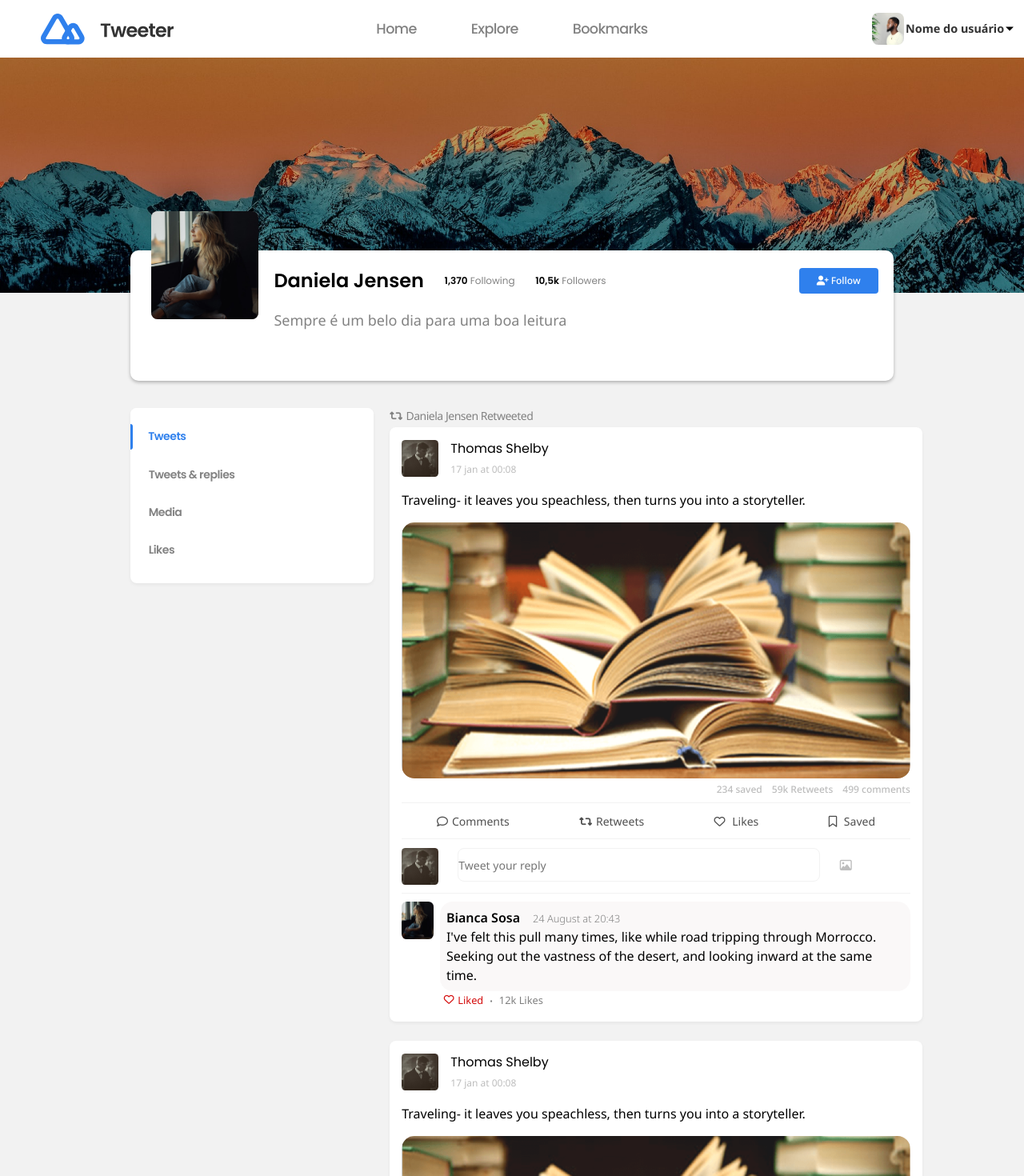
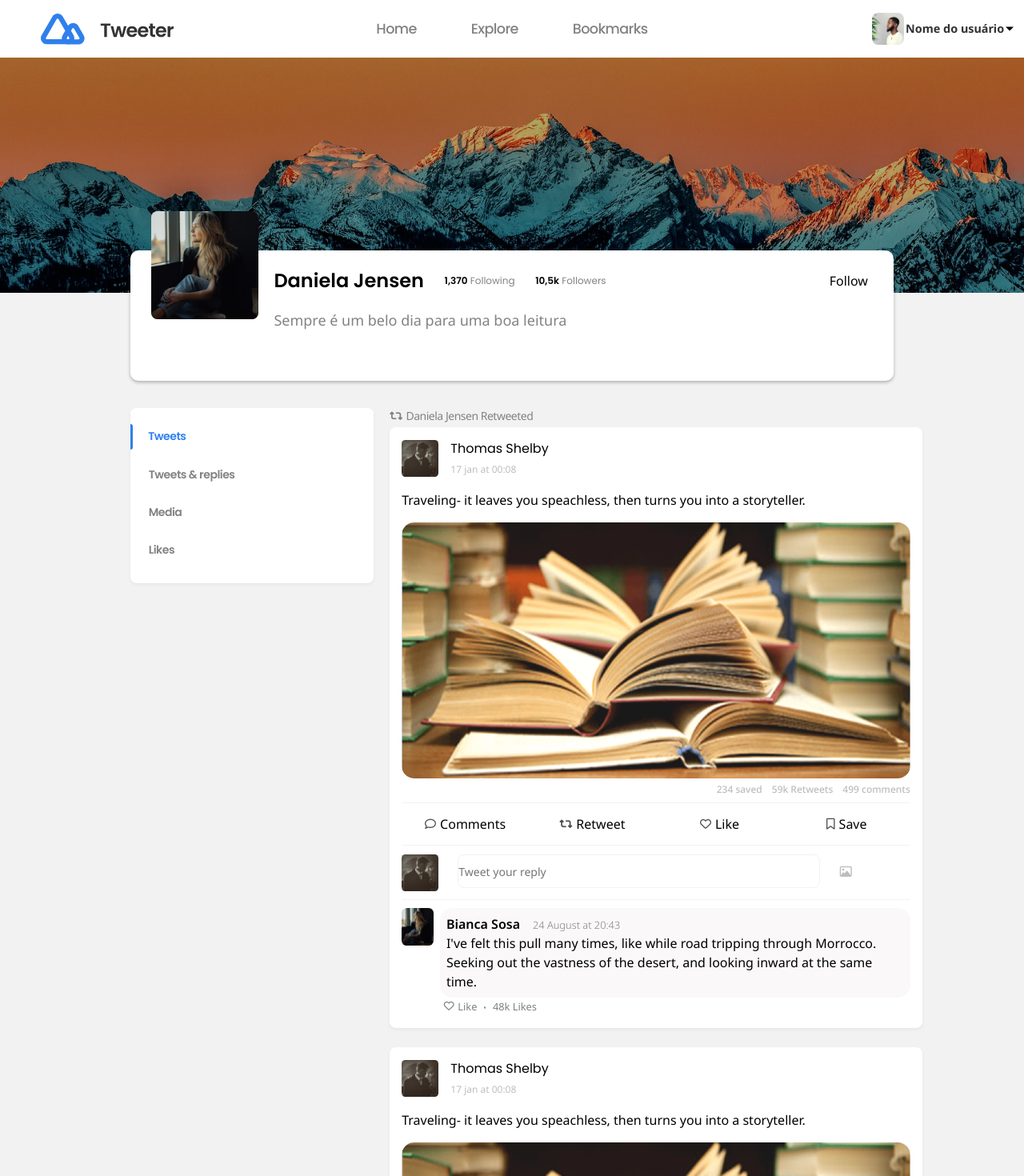
Before and after one commit to Sintese-Jr/twitter-clone-frontend, a React (Create React App) app in the folder projetotreinee/: page /perfil in a window 1280 px wide. Shown: the top 1470 px of the page at 80% size. Built offline with nearby package versions, Linux system fonts and the light colour scheme.

Commit message:
Criado botao tweet, adicionada interatividade em botoes

```diff
--- a/projetotreinee/src/components/QuemSeguir/SugestaoSeguir.js
+++ b/projetotreinee/src/components/QuemSeguir/SugestaoSeguir.js
@@ -5,6 +5,13 @@ import React, { useState } from 'react';
 
 export default function SugestaoSeguir({fotoPerfil, nome, seguidores,bio, fotoFundo}) {
     const [seguindo, setSeguindo] = useState(false);
+
+    function handleClick()
+    {
+        if(seguindo === false)setSeguindo(true);
+        else setSeguindo(false);
+    }
+
     return (
         <div className="SugestaoSeguir">
             <hr />
@@ -14,12 +21,9 @@ export default function SugestaoSeguir({fotoPerfil, nome, seguidores,bio, fotoFu
                     <div className="Nome">{nome}</div>
                     <div className="Seguidores">{seguidores} seguidores</div>
                 </div>
-                <div className='Botao' onClick={()=>{
-                    if(seguindo === false)setSeguindo(true);
-                    else setSeguindo(false);
-                }}>
+                <div className='Botao' onClick={handleClick} >
                     {seguindo === false && <BotaoAzulPequeno  icone='fa-solid fa-user-plus' texto='Seguir' />}
-                    {seguindo === true && <BotaoAzulPequeno  icone='fa-solid fa-user-check' texto='Seguindo' />}
+                    {seguindo === true && <BotaoAzulPequeno  texto='Seguindo' />}
                 </div>
             </div>
             <div>
--- a/projetotreinee/src/components/RespostaTweet/RespostaTweet.js
+++ b/projetotreinee/src/components/RespostaTweet/RespostaTweet.js
@@ -1,4 +1,4 @@
-import React from "react";
+import React, { useState } from "react";
 import "../../styles/respostaTweet.css";
 import FotoPerfil from './RespostaTweetComponents/FotoPerfil';
 import EspacoResposta from './RespostaTweetComponents/EspacoResposta';
@@ -6,10 +6,16 @@ import EspacoLikes from './RespostaTweetComponents/EspacoLikes';
 import imgSrc from './images/fotoPerfil.jpg'
 
 export default function RespostaTweet(props) {
+    const [curtiu, setCurtiu] = useState(false);
+
+    function handleClick() {
+        if (curtiu) setCurtiu(false);
+        else setCurtiu(true);
+    }
 
     return (
         <div className="respostaTweet">
-            <FotoPerfil imgSrc={imgSrc}/>
+            <FotoPerfil imgSrc={imgSrc} />
             <div className="respostaELikes">
                 <EspacoResposta
                     nome="Bianca Sosa"
@@ -17,11 +23,10 @@ export default function RespostaTweet(props) {
                     texto="I've felt this pull many times, like while road tripping through Morrocco.
                     Seeking out the vastness of the desert, and looking inward at the same time."
                 />
-                <EspacoLikes
-                    liked="liked"
-                    textoLiked="Liked"
-                    qtdLikes="12k"
-                />
+                <div className="botaoLike"  onClick={handleClick}>
+                    {curtiu === false && <EspacoLikes liked="notLiked" qtdLikes="48k" textoLiked="Like" />}
+                    {curtiu === true && <EspacoLikes liked="liked" qtdLikes="48k" textoLiked="Liked" />}
+                </div>
             </div>
         </div>
     );
--- a/projetotreinee/src/components/Tweet/Tweet.js
+++ b/projetotreinee/src/components/Tweet/Tweet.js
@@ -1,19 +1,36 @@
-import React from "react";
+import React, { useState } from 'react';
 import "../../styles/Tweet.css"
 import Perfil from "./images/perfil.jpg"
 import Post from "./images/imagemPost.png"
 import RespostaTweet from "../RespostaTweet/RespostaTweet"
-import {Link} from "react-router-dom"
+import { Link } from "react-router-dom"
+import BotaoTweet from '../utilities/BotaoTweet';
 
 export default function Tweet() {
+    const [curtiu, setCurtiu] = useState(false);
+    const [retweetou, setRetweet] = useState(false);
+    const [salvou, setSalvou] = useState(false);
 
+    function handleClickRetweet() {
+        if (retweetou) setRetweet(false);
+        else setRetweet(true);
+    }
+    function handleClickCurtir() {
+        if (curtiu) setCurtiu(false);
+        else setCurtiu(true);
+    }
+
+    function handleClickSalvou() {
+        if (salvou) setSalvou(false);
+        else setSalvou(true);
+    }
     return (
         <div className="tweet">
             <div className="conteudoPost">
                 <Link to="/perfil">
                     <div className="header-post">
                         <div className="avatar">
-                            <img src={Perfil}/>
+                            <img src={Perfil} alt="Foto de perfil" />
                         </div>
                         <div className="userPost">
                             <h4>Thomas Shelby</h4>
@@ -22,26 +39,38 @@ export default function Tweet() {
                     </div>
                 </Link>
                 <p className="textoPost">Traveling- it leaves you speachless, then turns you into a storyteller.</p>
-                <div className = "imagemPost">
-                    <img src={Post}/>
+                <div className="imagemPost">
+                    <img src={Post} alt="Imagem do post" />
                     <span>499 comments</span>
                     <span>59k Retweets</span>
                     <span>234 saved</span>
                 </div>
-                <div className = "iconesPost">
-                    <div><i className="far fa-comment"></i><span>Comments</span> </div>
-                    <div><i className="fa-solid fa-retweet"></i><span>Retweets</span></div>
-                    <div><i className="fa-regular fa-heart"></i><span> Likes</span></div>
-                    <div><i className="fa-regular fa-bookmark"></i><span> Saved</span></div>
+                <div className="iconesPost">
+
+                    <BotaoTweet icone="far fa-comment" texto="Comments" alt="Comentarios" />
+
+                    <div onClick={handleClickRetweet} className="retweet">
+                        {retweetou === false && <BotaoTweet icone="fa-solid fa-retweet" texto="Retweet" alt="Retweet" />}
+                        {retweetou === true && <BotaoTweet className="retweeted" icone="fa-solid fa-retweet" cor="verde" texto="Retweeted" alt="Retweeted" />}
+                    </div>
+                    <div onClick={handleClickCurtir}>
+                        {curtiu === false && <BotaoTweet icone="fa-regular fa-heart" texto="Like" alt="Likes" />}
+                        {curtiu === true && <BotaoTweet icone="fa-regular fa-heart" cor="vermelho" texto="Liked" alt="Liked" />}
+                    </div>
+                    <div onClick={handleClickSalvou}>
+                        {salvou === false && <BotaoTweet icone="fa-regular fa-bookmark" texto="Save" alt="Salvar" />}
+                        {salvou === true && <BotaoTweet icone="fa-regular fa-bookmark" cor="azul" texto="Saved" alt="Salvo" />}
+                    </div>
+
                 </div>
                 <div className="comment">
                     <div className="imageComment">
-                        <img src={Perfil}/>
+                        <img src={Perfil} alt="Foto de perfil na aba de comentarios" />
                     </div>
                     <div className="conteudoComment">
-                        <form action="...">
-                             <input type="text" id="comentario" placeholder="Tweet your reply"/>
-                                <i className="fa-regular fa-image"></i>
+                        <form action="/">
+                            <input type="text" id="comentario" placeholder="Tweet your reply" />
+                            <i className="fa-regular fa-image"></i>
                         </form>
                     </div>
                 </div>
--- a/projetotreinee/src/components/utilities/BotaoAzul.js
+++ b/projetotreinee/src/components/utilities/BotaoAzul.js
@@ -3,9 +3,9 @@ import "../../styles/botaoAzul.css"
 
 export default function BotaoAzul(props) {
     return (
-        <div className="botao-azul">
+        <div className="botao-retweet">
             <i className={props.icone}></i>
-            <p className="texto-botao-azul">{props.texto}</p>
+            <p className="texto-botao-retweet">{props.texto}</p>
         </div>
     )
 }
--- /dev/null
+++ b/projetotreinee/src/components/utilities/BotaoTweet.js
@@ -0,0 +1,21 @@
+import React from "react";
+import "../../styles/botaoTweet.css"
+
+export default function BotaoTweet(props) {
+    return (
+        <div className={props.cor}>
+            <div className="botao-retweet">
+                <i className={props.icone}></i>
+                <p className="texto-botao-retweet">{props.texto}</p>
+            </div>
+        </div>
+    )
+}
+
+/*Nota para facilitar o uso
+Caso nescessitar do icone de adicionar usuário em seu componente, passar como
+parâmetro na chamada do botão icone="fa-solid fa-user-plus".
+
+Props.cor é utilizado em eventos em que é necessário mudar a cor do botão.
+Caso a cor não esteja definida, é necessário cria-la no CSS.
+*/
--- a/projetotreinee/src/styles/Tweet.css
+++ b/projetotreinee/src/styles/Tweet.css
@@ -150,3 +150,7 @@
     display: flex;
     align-items: center;
 }
+
+.retweeted{
+    color: #27AE60;
+}
--- /dev/null
+++ b/projetotreinee/src/styles/botaoTweet.css
@@ -0,0 +1,66 @@
+@charset "UTF-8";
+
+/*Fonte Noto-Sans*/
+@import url('https://fonts.googleapis.com/css2?family=Noto+Sans:ital,wght@0,100;0,200;0,300;0,400;0,500;0,600;0,700;0,800;0,900;1,100;1,200;1,300;1,400;1,500;1,600;1,700;1,800;1,900&display=swap');
+
+:root {
+    --fontebotao: 'Noto Sans', sans-serif;
+    --corbotaotweet: #fff;
+}
+
+.botao-retweet {
+    width: 130px;
+    height: 32px;
+    background-color: var(--corbotaotweet);
+    padding-left: 22px;
+    padding-right: 22px;
+    display: flex;
+    align-items: center;
+    justify-content: center;
+    border-radius: 4px;
+    cursor: pointer;
+}
+
+.botao-retweet:hover{
+    background-color: #F2F2F2;
+}
+
+.fa-user-plus {
+    color: white;
+    font-size: 12px;
+    margin-right: 3px;
+    background-color: inherit;
+}
+
+.texto-botao-tweet {
+    color: #4F4F4F;
+    font-weight: 500;
+    font-size: 14px;
+    line-height: 19px;
+    letter-spacing: -0.035em;
+    font-family: var(--fontebotao);
+}
+
+.verde .fa-retweet {
+    color: #27AE60;
+}
+
+.verde {
+    color: #27AE60;
+}
+
+.vermelho .fa-heart {
+    color: #EB5757;
+}
+
+.vermelho{
+    color: #EB5757;
+}
+
+.azul .fa-bookmark{
+    color:#2D9CDB;
+}
+
+.azul{
+    color: #2D9CDB;
+}
--- a/projetotreinee/src/styles/hashtagSeguidores.css
+++ b/projetotreinee/src/styles/hashtagSeguidores.css
@@ -17,7 +17,9 @@
   letter-spacing: -0.035em;
   text-align: left;
   margin-bottom: 1.8em;
+  cursor: pointer;
 }
+
 
 .Hashtag {
   font-family: var(--fontePoppins);
--- a/projetotreinee/src/styles/respostaTweet.css
+++ b/projetotreinee/src/styles/respostaTweet.css
@@ -53,6 +53,7 @@
 
 .espacoLikes {
     display: flex;
+    width: fit-content;
     margin: 0.3rem;
     height: .8rem;
     line-height: .8rem;
@@ -86,3 +87,7 @@
     margin-left: .5rem;
     margin-right: .5rem;
 }
+
+.botaoLike{
+    cursor: pointer;
+}
```
